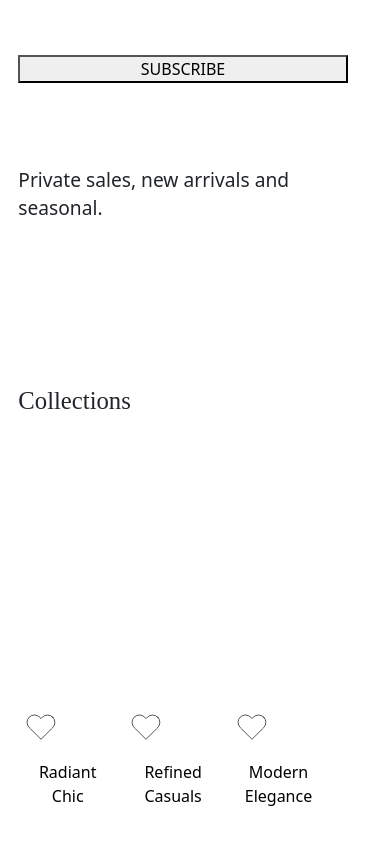
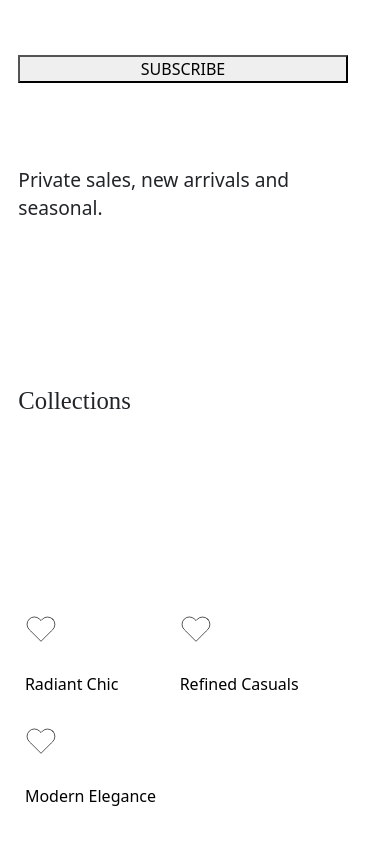
Before and after one commit to krystiano13/novastyle, a React (Create React App) app: page / in a window 390 px wide. Shown: the part 8313-9157 px from the top of the page. Built offline with nearby package versions, Linux system fonts and the light colour scheme.

Commit message:
styles for mobile verion of footer collections section

```diff
--- a/src/components/Footer/FooterCollections.tsx
+++ b/src/components/Footer/FooterCollections.tsx
@@ -7,7 +7,7 @@ const FooterCollections = () => {
   return (
     <div className="col-lg-6 col-md-12">
       <h2>Collections</h2>
-      <div className="buttons">
+      <div id="collections" className="buttons">
         {footerCollection.map((item) => (
           <FooterButton key={item.id} title={item.text} src={item.src} />
         ))}
--- a/src/styles/sass/modules/_footer.scss
+++ b/src/styles/sass/modules/_footer.scss
@@ -44,6 +44,13 @@ footer {
     }
   }
 
+  #collections {
+    .footerButton {
+        margin-top : 1rem;
+        width : 45%;
+    }
+  }
+
   @media screen and (min-width : 992px) {
     min-height: calc(100vh - 60px);
   }
```
Also changed, not shown: src/styles/css/index.css.
